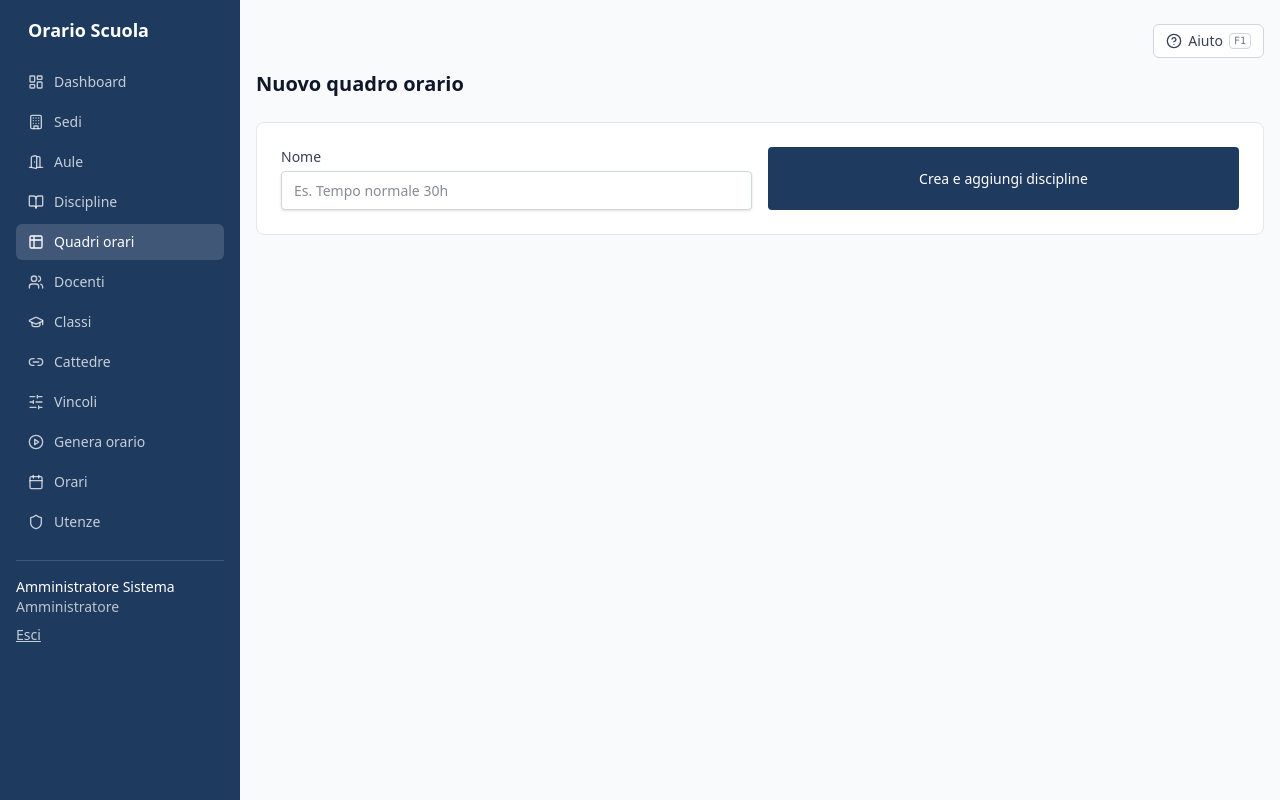
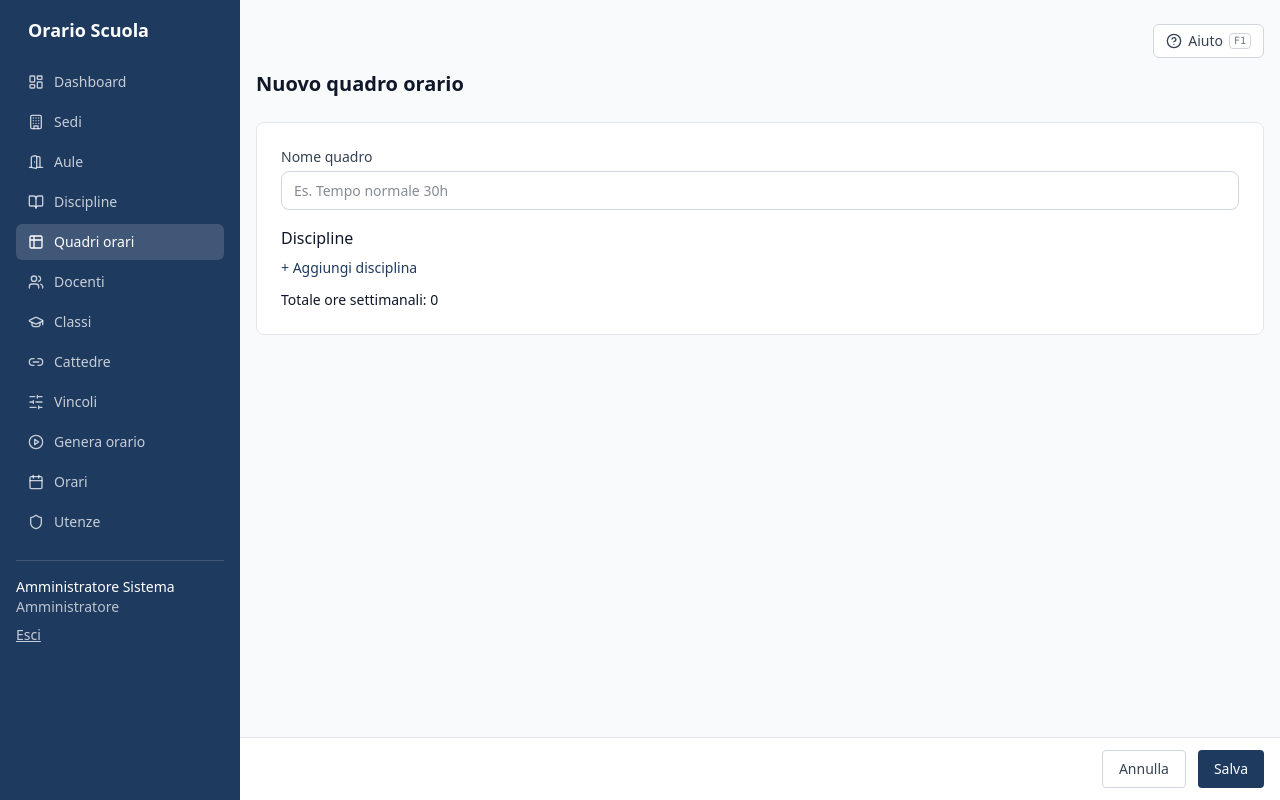
Before and after one commit to johnnybaida/orario-scuola, a Laravel app: page /quadri-orari/create in a window 1280 px wide. Run offline with Laravel 12, Linux system fonts and the light colour scheme; a user stored in the database is signed in; data comes from the database, SQL or seed files in the repository; style sheets or scripts are compiled from the project's sources.

Commit message:
Modali sempre chiuse dopo il salvataggio; quadri orari creati con le discipline in un solo salvataggio
Co-Authored-By: Claude Sonnet 5.5 <noreply@anthropic.com>

```diff
--- a/app/Http/Controllers/QuadroOrarioController.php
+++ b/app/Http/Controllers/QuadroOrarioController.php
@@ -20,14 +20,15 @@ class QuadroOrarioController extends Controller
 
     public function create(): View
     {
-        return view('quadri-orari.create');
+        return view('quadri-orari.create', ['righe' => [], 'discipline' => Disciplina::query()->orderBy('nome')->get()]);
     }
 
     public function store(QuadroOrarioRequest $request): RedirectResponse
     {
         $quadro = QuadroOrario::query()->create($request->safe()->only('nome'));
+        $this->salvaRighe($request, $quadro);
 
-        return redirect()->route('quadri-orari.edit', $quadro)->with('successo', 'Quadro orario creato. Aggiungi ora le discipline.');
+        return redirect()->route('quadri-orari.index')->with('successo', 'Quadro orario creato.');
     }
 
     public function edit(QuadroOrario $quadroOrario): View
@@ -44,12 +45,9 @@ class QuadroOrarioController extends Controller
     {
         $quadroOrario->update($request->safe()->only('nome'));
 
-        if ($request->boolean('sezioni_extra')) {
-            SincronizzaRighe::applica($quadroOrario->righe(), $request->input('righe', []), ['disciplina_id', 'ore_settimanali']);
-            $quadroOrario->update(['ore_totali' => $quadroOrario->righe()->sum('ore_settimanali')]);
-        }
+        $this->salvaRighe($request, $quadroOrario);
 
-        return redirect()->route('quadri-orari.edit', $quadroOrario)->with('successo', 'Quadro orario aggiornato.');
+        return redirect()->route('quadri-orari.index')->with('successo', 'Quadro orario aggiornato.');
     }
 
     public function destroy(QuadroOrario $quadroOrario): RedirectResponse
@@ -61,4 +59,14 @@ class QuadroOrarioController extends Controller
 
         return redirect()->route('quadri-orari.index')->with('successo', 'Quadro orario eliminato.');
     }
+
+    private function salvaRighe(QuadroOrarioRequest $request, QuadroOrario $quadro): void
+    {
+        if (! $request->boolean('sezioni_extra')) {
+            return;
+        }
+
+        SincronizzaRighe::applica($quadro->righe(), $request->input('righe', []), ['disciplina_id', 'ore_settimanali']);
+        $quadro->update(['ore_totali' => $quadro->righe()->sum('ore_settimanali')]);
+    }
 }
--- a/resources/js/modale.js
+++ b/resources/js/modale.js
@@ -1,14 +1,9 @@
 // Apre in una <dialog> le pagine di creazione/modifica (link con `data-modale`).
 // Si chiude con × (in alto a destra), "Annulla" o Esc, non con un click fuori. Piè di pagina fisso con un solo "Annulla" e un solo "Salva": Salva invia il form della modale o, se
 // la pagina ne contiene più d'uno (es. dati + indisponibilità), tutti quelli modificati, in sequenza.
-// Errori di validazione nella modale; successo = reload della pagina (il flash resta in sessione).
-// Con `data-modale="resta"` la modale resta aperta dopo ogni salvataggio (si ricarica il suo contenuto,
-// o si apre la pagina verso cui il server reindirizza) e la pagina sotto si aggiorna alla chiusura.
+// Errori di validazione nella modale; dopo il salvataggio la modale si chiude e la pagina si ricarica (il flash resta in sessione).
 const intestazioni = { 'X-Requested-With': 'XMLHttpRequest', Accept: 'application/json' };
 let dialog;
-let resta = false;
-let urlCorrente;
-let modificato = false;
 
 const corpo = () => dialog.querySelector('[data-corpo]');
 const eEliminazione = (form) => form.querySelector('[name="_method"][value="DELETE"]');
@@ -26,9 +21,6 @@ function creaDialog() {
         // Si chiude solo con ×, Annulla o Esc: un click fuori dalla modale non fa perdere i dati inseriti.
         if (e.target.closest('[data-chiudi]')) dialog.close();
         if (e.target.closest('[data-salva]')) salva();
-    });
-    dialog.addEventListener('close', () => {
-        if (modificato) location.reload();
     });
     dialog.addEventListener('input', (e) => segnaModificato(e));
     dialog.addEventListener('change', (e) => segnaModificato(e));
@@ -57,7 +49,6 @@ function mostraErrori(messaggi) {
 }
 
 async function carica(url) {
-    urlCorrente = url;
     const risposta = await fetch(url, { headers: intestazioni });
     corpo().innerHTML = await risposta.text();
     // I pulsanti di invio interni sono sostituiti dal "Salva" del piè di pagina (restano quelli di eliminazione riga).
@@ -83,18 +74,14 @@ async function eseguiInvio(forms) {
         let ultima;
         for (const form of forms) {
             ultima = await fetch(form.action, {
-                method: 'POST', body: new FormData(form), headers: intestazioni, redirect: resta ? 'follow' : 'manual',
+                method: 'POST', body: new FormData(form), headers: intestazioni, redirect: 'manual',
             });
             if (ultima.status === 422) return mostraErrori(Object.values((await ultima.json()).errors).flat());
             if (!(ultima.ok || ultima.type === 'opaqueredirect')) {
                 return mostraErrori([`Operazione non riuscita (codice ${ultima.status}).`]);
             }
         }
-        if (!resta) return location.reload();
-
-        modificato = true;
-        // Redirect verso un'altra pagina (es. dopo la creazione si passa alla modifica): la mostriamo; altrimenti ricarichiamo la corrente.
-        await carica(ultima.redirected && ultima.url !== location.href ? ultima.url : urlCorrente);
+        location.reload();
     } finally {
         bottone.disabled = false;
     }
@@ -105,7 +92,5 @@ document.addEventListener('click', async (e) => {
     if (!link) return;
     e.preventDefault();
     if (!dialog) creaDialog();
-    resta = link.dataset.modale === 'resta';
-    modificato = false;
     await carica(link.href);
 });
--- /dev/null
+++ b/resources/views/quadri-orari/_form.blade.php
@@ -0,0 +1,13 @@
+@php($quadro = $quadro ?? null)
+
+<div>
+    <label for="nome" class="block text-sm font-medium text-gray-700">Nome quadro</label>
+    <input type="text" name="nome" id="nome" value="{{ old('nome', $quadro?->nome) }}" required placeholder="Es. Tempo normale 30h" class="mt-1 block w-full">
+</div>
+
+<div>
+    <h2 class="font-medium mb-2">Discipline</h2>
+    <x-righe-ripetibili :righe="old('righe', $righe)" partial="quadri-orari._riga" esaurito="Tutte le discipline sono già nel quadro orario." :dati="['discipline' => $discipline]"
+                        :blocca="$discipline->isEmpty() ? 'Nessuna disciplina censita: aggiungila prima nella sezione Discipline.' : null" etichetta="Aggiungi disciplina" />
+    <p class="mt-3 text-sm font-medium">Totale ore settimanali: <span data-totale="quadro">{{ $quadro?->ore_totali ?? 0 }}</span></p>
+</div>
--- a/resources/views/quadri-orari/create.blade.php
+++ b/resources/views/quadri-orari/create.blade.php
@@ -5,13 +5,12 @@
 @section('contenuto')
     <h1 class="text-xl font-semibold mb-6">Nuovo quadro orario</h1>
 
-    <form method="POST" action="{{ route('quadri-orari.store') }}" class="bg-white border border-gray-200 rounded-lg p-6 form-colonne">
+    <form method="POST" action="{{ route('quadri-orari.store') }}">
         @csrf
-        <div>
-            <label for="nome" class="block text-sm font-medium text-gray-700">Nome</label>
-            <input type="text" name="nome" id="nome" value="{{ old('nome') }}" required placeholder="Es. Tempo normale 30h"
-                   class="mt-1 block w-full rounded border-gray-300 shadow-sm focus:border-primary focus:ring-primary">
+        <input type="hidden" name="sezioni_extra" value="1">
+        <div class="space-y-4 bg-white border border-gray-200 rounded-lg p-6">
+            @include('quadri-orari._form')
         </div>
-        <button type="submit" class="bg-primary text-white rounded px-4 py-2 text-sm hover:bg-primary/90 transition-colors cursor-pointer">Crea e aggiungi discipline</button>
+        <x-barra-salvataggio :annulla="route('quadri-orari.index')" />
     </form>
 @endsection
--- a/resources/views/quadri-orari/index.blade.php
+++ b/resources/views/quadri-orari/index.blade.php
@@ -6,7 +6,7 @@
     <div class="flex items-center justify-between mb-6">
         <h1 class="text-xl font-semibold">Quadri orari</h1>
         @can('gestisci-anagrafica')
-            <a data-modale="resta" href="{{ route('quadri-orari.create') }}" class="bg-primary text-white rounded px-4 py-2 text-sm hover:bg-primary/90 transition-colors cursor-pointer">Nuovo quadro orario</a>
+            <a data-modale href="{{ route('quadri-orari.create') }}" class="bg-primary text-white rounded px-4 py-2 text-sm hover:bg-primary/90 transition-colors cursor-pointer">Nuovo quadro orario</a>
         @endcan
     </div>
 
@@ -38,7 +38,7 @@
                         <td class="px-4 py-2">{{ $quadro->ore_totali }}</td>
                         <td class="px-4 py-2">{{ $quadro->classi_count }}</td>
                         <td class="px-4 py-2 text-right space-x-2">
-                            <a data-modale="resta" href="{{ route('quadri-orari.edit', $quadro) }}" class="text-gray-600 hover:text-gray-900 underline">Modifica</a>
+                            <a data-modale href="{{ route('quadri-orari.edit', $quadro) }}" class="text-gray-600 hover:text-gray-900 underline">Modifica</a>
                         </td>
                     </tr>
                 @endforeach
```
Also changed, not shown: resources/views/quadri-orari/edit.blade.php (+1 -10 lines), tests/Feature/AnagraficheTest.php (+17 -0 lines).
